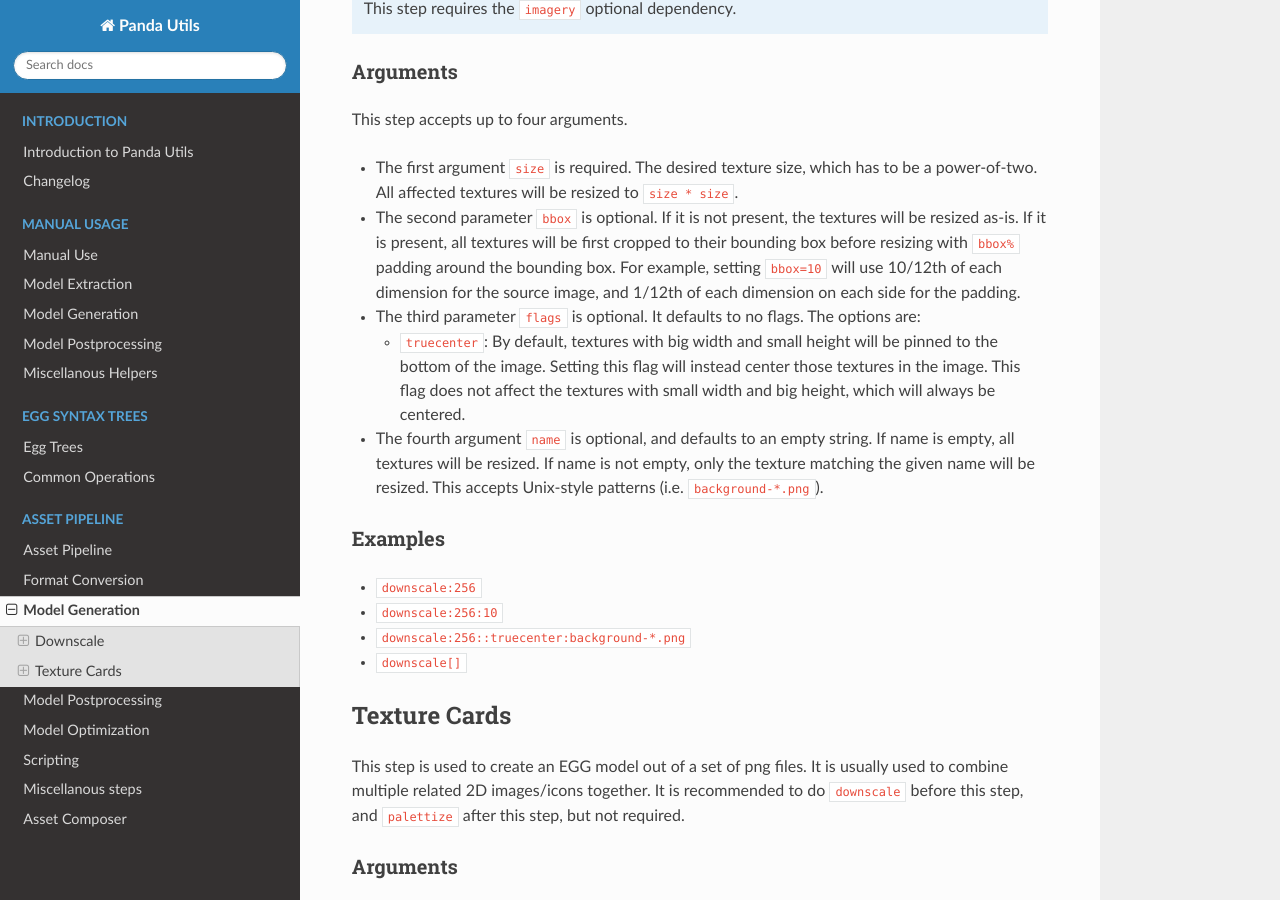
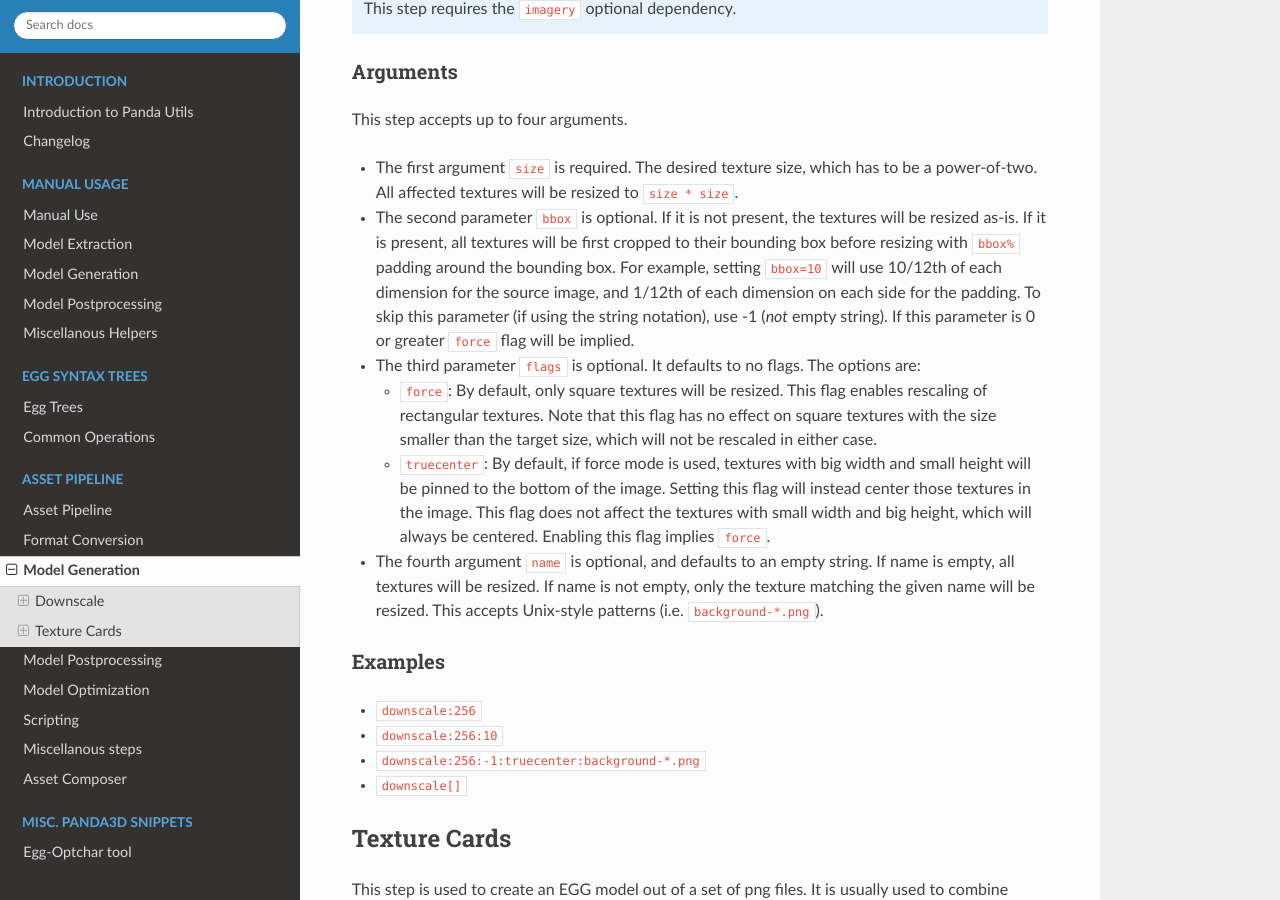
Before and after one commit to Toontown-Event-Horizon/panda-utils-docs, a Sphinx documentation site: the page built from source/asset-pipeline/model-generation.rst, in a window 1280 px wide and 900 px high, scrolled down 308 px. Built offline with Sphinx 7.4.7 and the Read the Docs theme 2.0.0, drawn with Linux system fonts in a browser that asks for light colours.

Commit message:
Docs for version 1.5.3 + optchar

```diff
--- a/source/asset-pipeline/model-generation.rst
+++ b/source/asset-pipeline/model-generation.rst
@@ -22,11 +22,18 @@
   with ``bbox%`` padding around the bounding box.
   For example, setting ``bbox=10`` will use 10/12th of each dimension for the source image,
   and 1/12th of each dimension on each side for the padding.
+  To skip this parameter (if using the string notation), use -1 (*not* empty string).
+  If this parameter is 0 or greater ``force`` flag will be implied.
 * The third parameter ``flags`` is optional. It defaults to no flags. The options are:
 
-  * ``truecenter``: By default, textures with big width and small height will be pinned to the bottom of the image.
+  * ``force``: By default, only square textures will be resized. This flag enables rescaling of rectangular textures.
+    Note that this flag has no effect on square textures with the size smaller than the target size,
+    which will not be rescaled in either case.
+  * ``truecenter``: By default, if force mode is used,
+    textures with big width and small height will be pinned to the bottom of the image.
     Setting this flag will instead center those textures in the image.
     This flag does not affect the textures with small width and big height, which will always be centered.
+    Enabling this flag implies ``force``.
 * The fourth argument ``name`` is optional, and defaults to an empty string.
   If name is empty, all textures will be resized.
   If name is not empty, only the texture matching the given name will be resized.
@@ -37,7 +44,7 @@
 
 * ``downscale:256``
 * ``downscale:256:10``
-* ``downscale:256::truecenter:background-*.png``
+* ``downscale:256:-1:truecenter:background-*.png``
 * ``downscale[]``
 
 
--- a/source/index.rst
+++ b/source/index.rst
@@ -49,6 +49,12 @@
    asset-pipeline/misc
    asset-pipeline/composer
 
+.. toctree::
+   :maxdepth: 2
+   :caption: Misc. Panda3D snippets
+
+   panda3d-help/optchar
+
 
 Indices and tables
 ==================
```
Also changed, not shown: source/asset-pipeline/model-optimization.rst (+7 -5 lines), source/changelog.rst (+20 -1 lines), source/panda3d-help/optchar.rst (added, +93 -0 lines).
